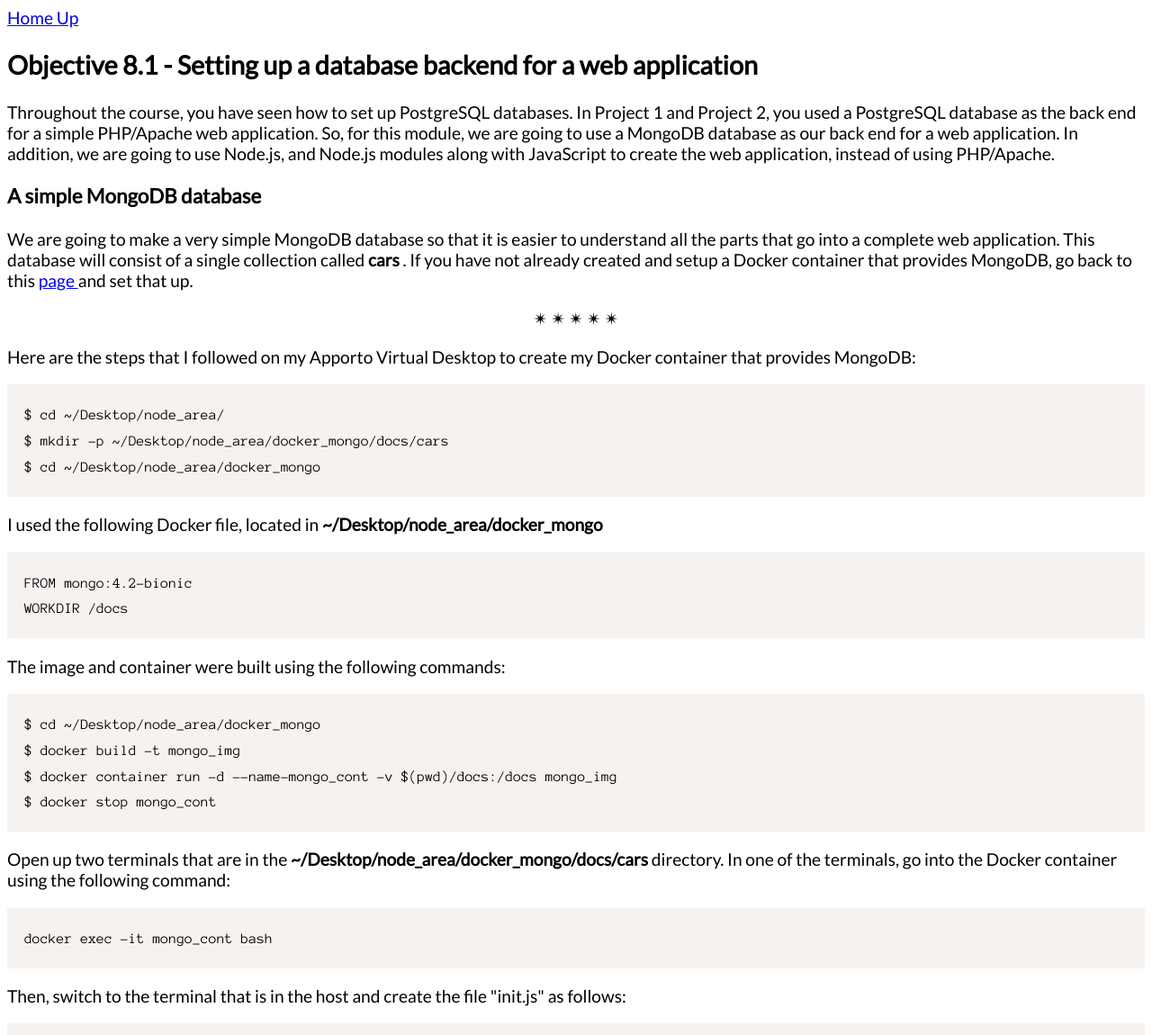
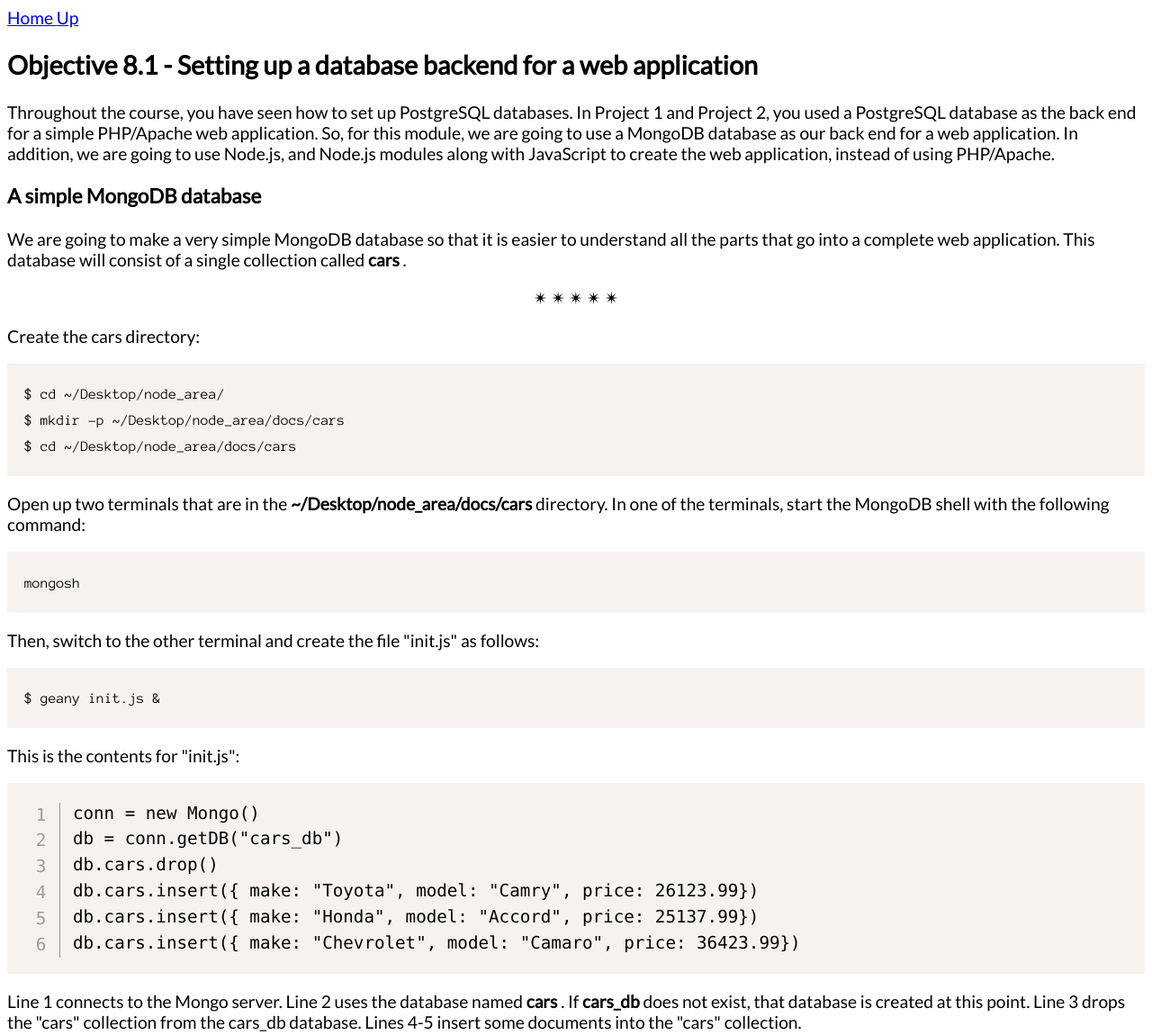
Before and after one commit to rogerm54/csnt280mitchell, a plain HTML site: page module8/objective1.html in a window 1280 px wide. Shown: the top 1150 px of the page at 90% size. Drawn offline with Linux system fonts and the light colour scheme.

Commit message:
Update objective1.html

```diff
--- a/module8/objective1.html
+++ b/module8/objective1.html
@@ -57,13 +57,7 @@
     <b>
      cars
     </b>
-    . If you have
-        not already created and setup a Docker container
-        that provides MongoDB, go back to this
-    <a href="../setup/docker_databases.html#docker_mongo" target="_blank">
-     page
-    </a>
-    and set that up.
+    .
    </p>
    <p>
    </p>
@@ -72,45 +66,23 @@
      ✴ ✴ ✴ ✴ ✴
     </center>
     <p>
-     Here are the steps that I followed on
-        my Apporto Virtual Desktop to create my Docker
-        container that provides MongoDB:
+     Create the cars directory:
     </p>
     <pre><code class="language-markup" style="font-family: Anonymous Pro;font-size: 85%;">
 $ cd ~/Desktop/node_area/
-$ mkdir -p ~/Desktop/node_area/docker_mongo/docs/cars
-$ cd ~/Desktop/node_area/docker_mongo</code></pre>
-    <p>
-     I used the following Docker file, located in
-     <b>
-      ~/Desktop/node_area/docker_mongo
-     </b>
-    </p>
-    <pre><code class="language-markup" style="font-family: Anonymous Pro;font-size: 85%;">
-FROM mongo:4.2-bionic
-WORKDIR /docs</code></pre>
-    <p>
-     The image and container were built using the
-        following commands:
-    </p>
-    <pre><code class="language-markup" style="font-family: Anonymous Pro;font-size: 85%;">
-$ cd ~/Desktop/node_area/docker_mongo
-$ docker build -t mongo_img
-$ docker container run -d --name-mongo_cont -v $(pwd)/docs:/docs mongo_img
-$ docker stop mongo_cont</code></pre>
+$ mkdir -p ~/Desktop/node_area/docs/cars
+$ cd ~/Desktop/node_area/docs/cars</code></pre>
     <p>
      Open up two terminals that are in the
      <b>
-      ~/Desktop/node_area/docker_mongo/docs/cars
+      ~/Desktop/node_area/docs/cars
      </b>
-     directory. In one of the terminals, go
-        into the Docker container using the following command:
+     directory. In one of the terminals, start the MongoDB shell with the following command:
     </p>
     <pre><code class="language-markup" style="font-family: Anonymous Pro;font-size: 85%;">
-docker exec -it mongo_cont bash</code></pre>
+mongosh</code></pre>
     <p>
-     Then, switch to the terminal that is in
-        the host and create the file "init.js" as
+     Then, switch to the other terminal and create the file "init.js" as
         follows:
     </p>
     <pre><code class="language-markup" style="font-family: Anonymous Pro;font-size: 85%;">
@@ -145,7 +117,7 @@ db.cars.insert({ make: "Chevrolet", model: "Camaro", price: 36423.99})</code></p
         is inside the Docker container:
     </p>
     <pre><code class="language-markup" style="font-family: Anonymous Pro;font-size: 85%;">
-# mongo
+# mongosh
 &gt; load("init.js")
 true</code></pre>
     <p>
```
